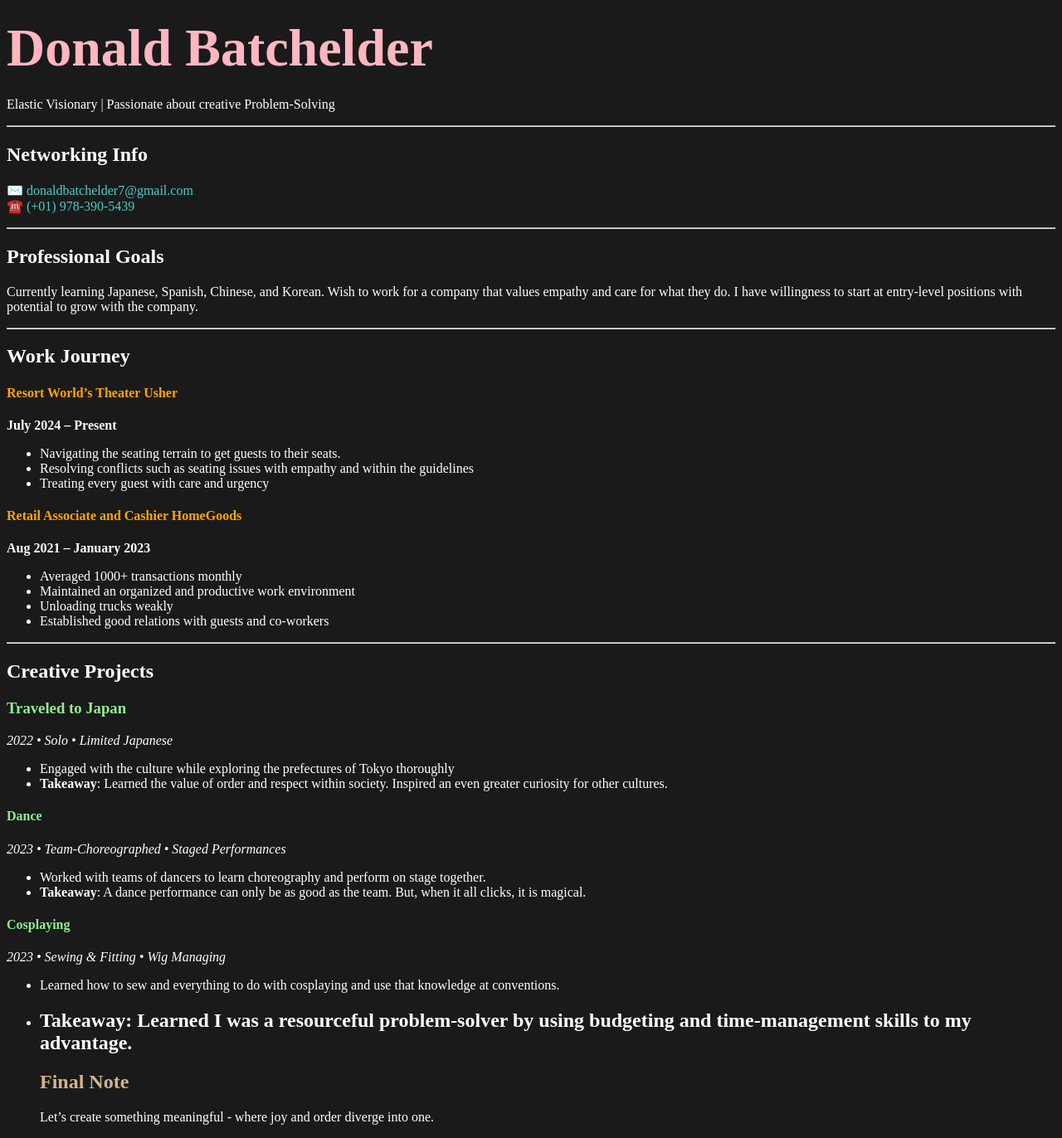
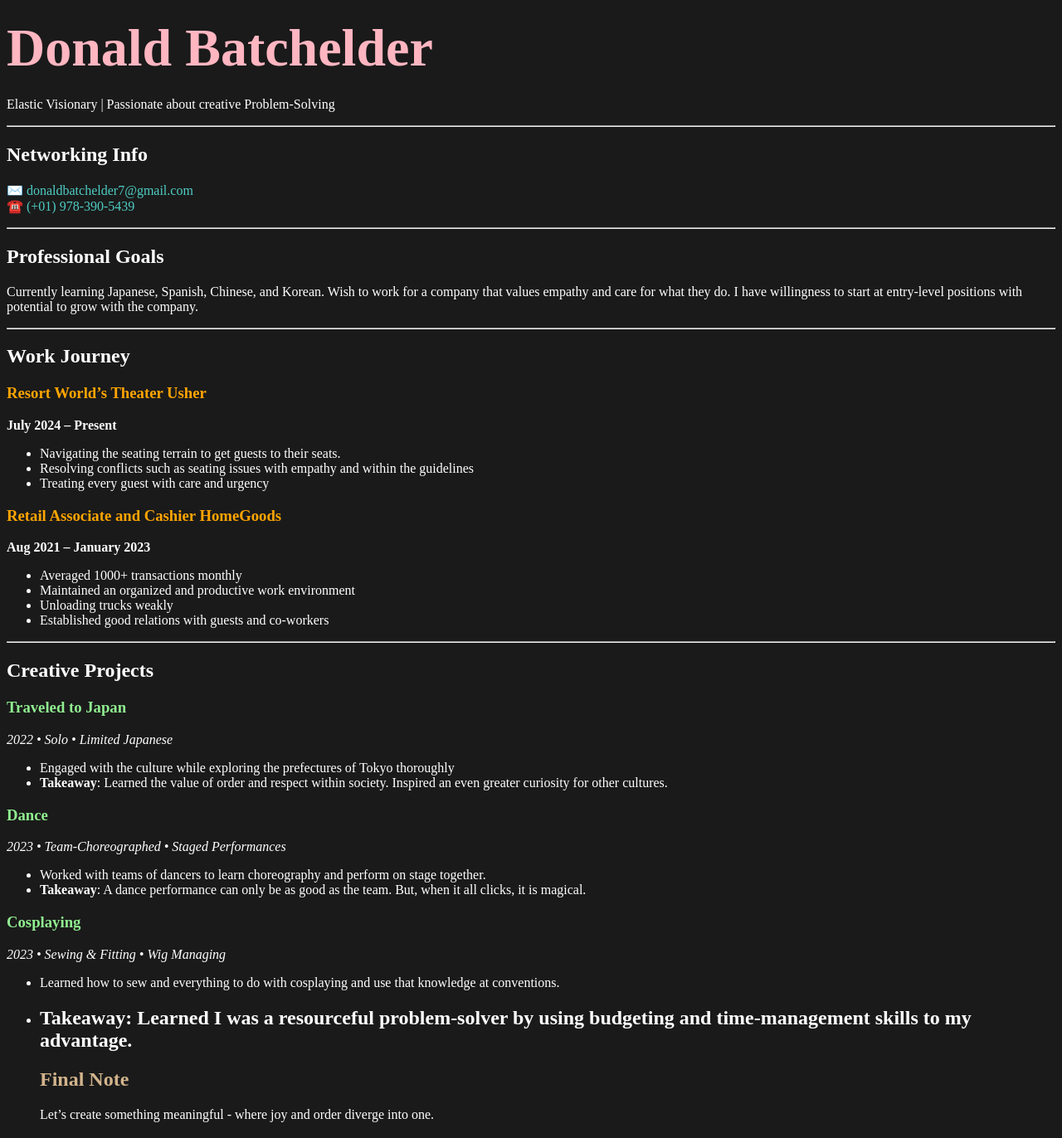
Before and after one commit to Udonoldle/Udonoldle.github.io, a Jekyll site: the page built from index.md, in a window 1280 px wide. Shown: the whole page at 83% size. Built offline with Jekyll 4.4.1, drawn with Linux system fonts in a browser that asks for light colours; our own code applies the rules of GitHub Pages for plain Markdown files.

Commit message:
Update index.md

```diff
--- a/index.md
+++ b/index.md
@@ -15,13 +15,13 @@ Currently learning Japanese, Spanish, Chinese, and Korean. Wish to work for a co
 
 ---
 ## Work Journey
-#### <span style="color:orange;">Resort World's Theater Usher</span>
+### <span style="color:orange;">Resort World's Theater Usher</span>
 **July 2024 – Present**
 - Navigating the seating terrain to get guests to their seats.
 - Resolving conflicts such as seating issues with empathy and within the guidelines
 - Treating every guest with care and urgency
 
-#### <span style="color:orange;">Retail Associate and Cashier HomeGoods</span>
+### <span style="color:orange;">Retail Associate and Cashier HomeGoods</span>
 **Aug 2021 – January 2023**
 - Averaged 1000+ transactions monthly
 - Maintained an organized and productive work environment
@@ -35,12 +35,12 @@ Currently learning Japanese, Spanish, Chinese, and Korean. Wish to work for a co
 - Engaged with the culture while exploring the prefectures of Tokyo thoroughly
 - **Takeaway**: Learned the value of order and respect within society. Inspired an even greater curiosity for other cultures.
 
-#### <span style="color:lightgreen;">Dance</span>
+### <span style="color:lightgreen;">Dance</span>
 *2023 • Team-Choreographed • Staged Performances*
 - Worked with teams of dancers to learn choreography and perform on stage together.
 - **Takeaway**: A dance performance can only be as good as the team. But, when it all clicks, it is magical.
 
-#### <span style="color:lightgreen;">Cosplaying</span>
+### <span style="color:lightgreen;">Cosplaying</span>
 *2023 • Sewing & Fitting • Wig Managing*
 - Learned how to sew and everything to do with cosplaying and use that knowledge at conventions.
 - **Takeaway:** Learned I was a resourceful problem-solver by using budgeting and time-management skills to my advantage.
```
